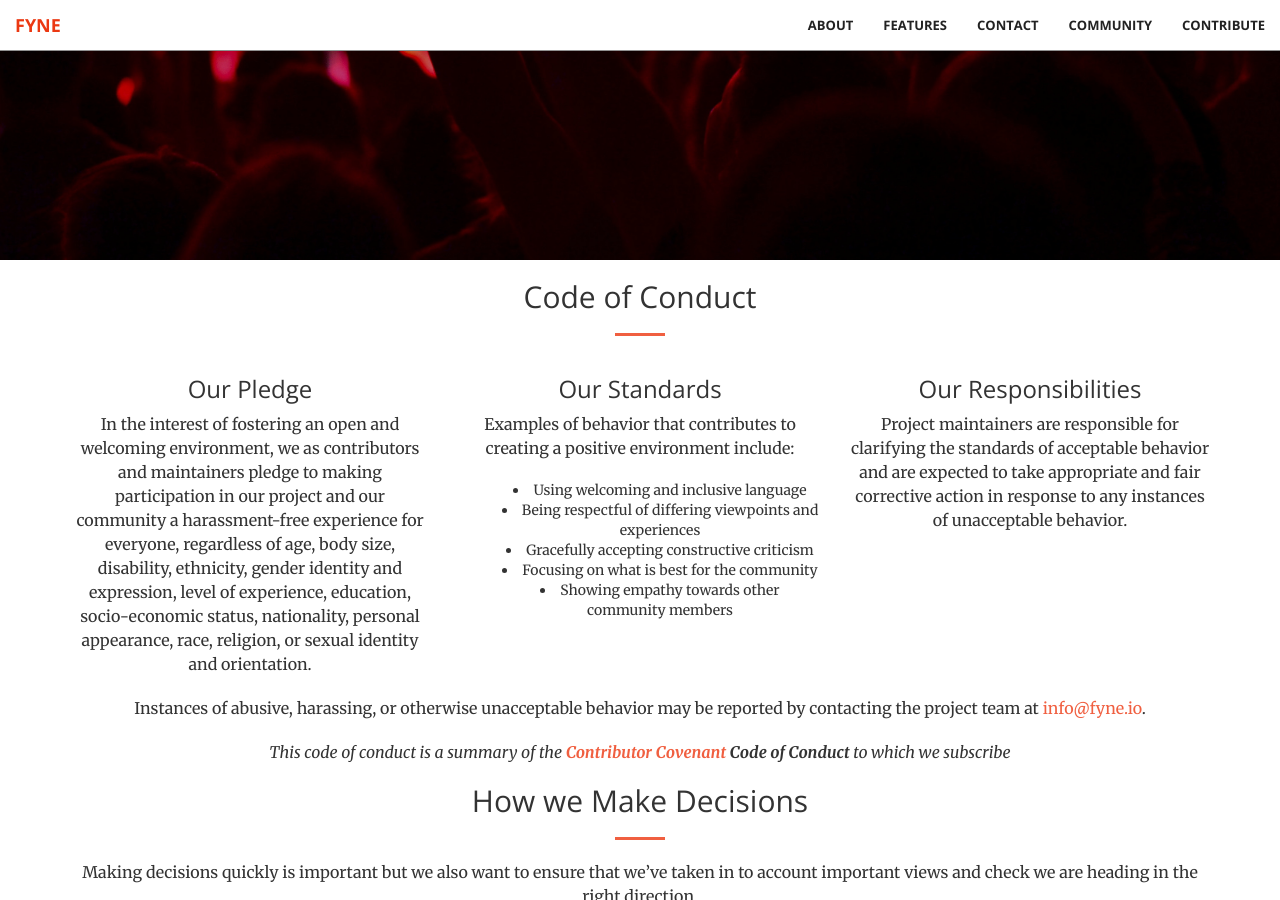
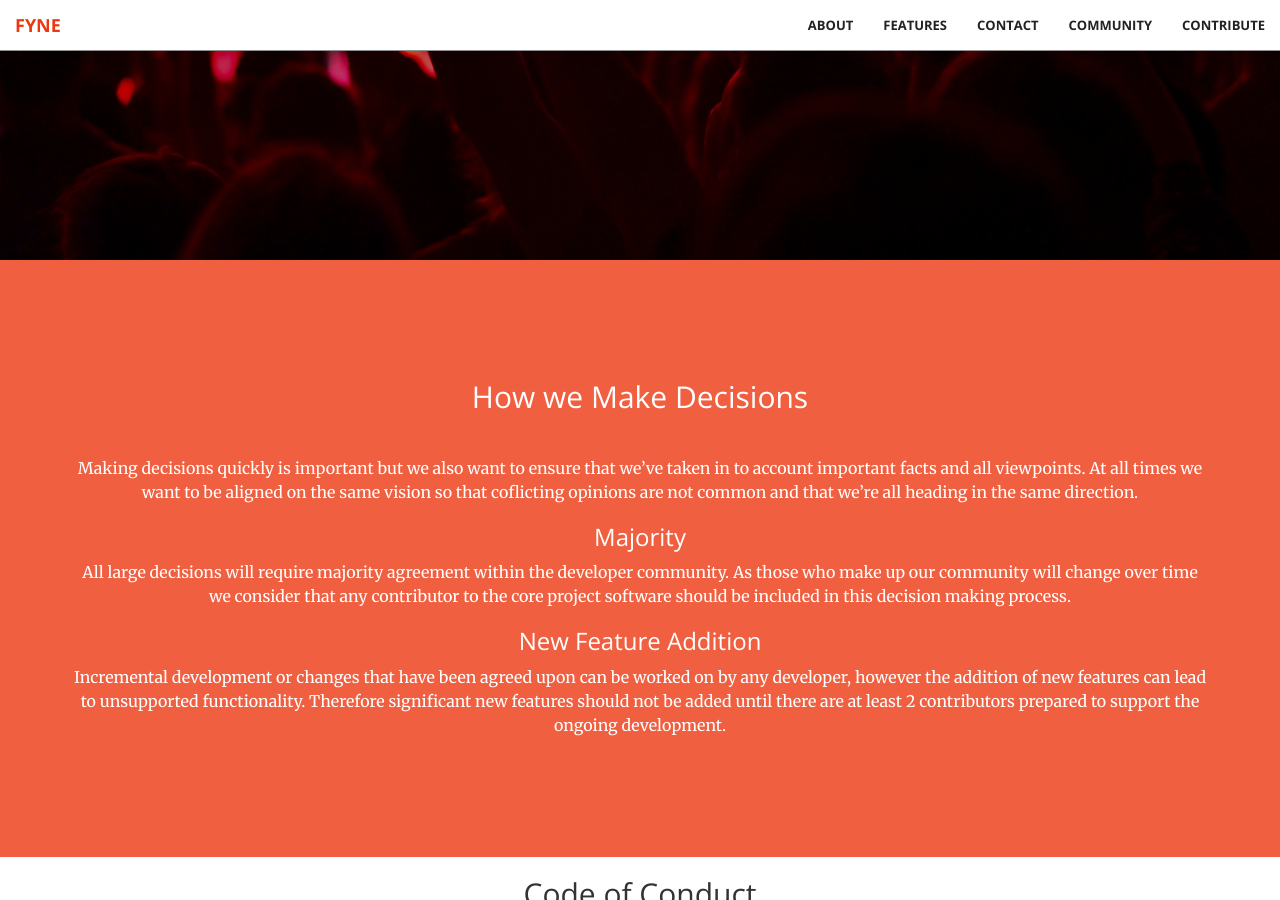
Before and after one commit to fyne-io/fyne-io.github.io, a Jekyll site: the page built from community.md, in a window 1280 px wide and 900 px high, scrolled down 640 px. Built offline with Jekyll 4.4.1, drawn with Linux system fonts in a browser that asks for light colours; some of the changed text lies outside the part shown.

Commit message:
Update wording and layout of community page

```diff
--- a/_includes/aside.html
+++ b/_includes/aside.html
@@ -3,7 +3,7 @@
       <div class="container text-center">
           <div class="call-to-action">
               <h2>Grab the code and try it out!</h2>
-              <a href="#" class="btn btn-default btn-xl wow tada">Download Now!</a>
+              <a href="https://github.com/fyne-io/fyne-io.github.io/releases" target="_new" class="btn btn-default btn-xl wow tada">Download Now!</a>
           </div>
       </div>
   </aside>
--- a/_layouts/page.html
+++ b/_layouts/page.html
@@ -7,6 +7,8 @@
   {% include nav.html %}
   {% include header.html header_img="community" %}
   {{ content }}
+  {% include aside.html %}
+  {% include contact.html %}
   {% include scripts.html %}
 </body>
 
--- a/community.md
+++ b/community.md
@@ -4,11 +4,38 @@
 tagline: Hello!<br><br>We are a fast growing community focussed on building a bright future for application development and desktop usability. Find out more below.
 ---
 
-<style>
-.text-center li {
-  list-style-position: inside;
-}
-</style>
+<section class="bg-primary" id="about">
+<div class="container">
+<div class="row">
+<div class="col-lg-12 text-center" markdown="1">
+
+## How we Make Decisions
+---
+
+Making decisions quickly is important but we also want to ensure that we've
+taken in to account important facts and all viewpoints.
+At all times we want to be aligned on the same vision so that coflicting
+opinions are not common and that we're all heading in the same direction.
+
+### Majority
+
+All large decisions will require majority agreement within the developer community.
+As those who make up our community will change over time we consider that any
+contributor to the core project software should be included in this decision
+making process.
+
+### New Feature Addition
+
+Incremental development or changes that have been agreed upon can be worked
+on by any developer, however the addition of new features can lead to
+unsupported functionality.
+Therefore significant new features should not be added until there are at least
+2 contributors prepared to support the ongoing development.
+
+</div>
+</div>
+</div>
+</section>
 
 <div class="container">
 <div class="row">
@@ -27,12 +54,12 @@
 
 ### Our Pledge
 
-In the interest of fostering an open and welcoming environment, we as
-contributors and maintainers pledge to making participation in our project and
-our community a harassment-free experience for everyone, regardless of age, body
-size, disability, ethnicity, gender identity and expression, level of experience,
-education, socio-economic status, nationality, personal appearance, race,
-religion, or sexual identity and orientation.
+In the interest of fostering an open and welcoming environment, we pledge to
+making participation in our project and our community a harassment-free
+experience for everyone, regardless of age, body size, disability, ethnicity,
+gender identity and expression, level of experience, education,
+socio-economic status, nationality, personal appearance, race, religion, or
+sexual identity and orientation.
 
 </div>
 
@@ -40,14 +67,13 @@
 
 ### Our Standards
 
-Examples of behavior that contributes to creating a positive environment
-include:
+Types of behavior that we encourage:
 
-* Using welcoming and inclusive language
-* Being respectful of differing viewpoints and experiences
-* Gracefully accepting constructive criticism
-* Focusing on what is best for the community
-* Showing empathy towards other community members
+*Using welcoming and inclusive language* <br>
+*Being respectful of differing viewpoints* <br>
+*Gracefully accepting constructive criticism* <br>
+*Focusing on what is best for the community* <br>
+*Showing empathy towards others*
 
 </div>
 
@@ -59,6 +85,9 @@
 behavior and are expected to take appropriate and fair corrective action in
 response to any instances of unacceptable behavior.
 
+Instances of any unacceptable behavior may be reported by email to
+[info@fyne.io](mailto:info@fyne.io).
+
 </div>
 </div>
 </div>
@@ -67,26 +96,10 @@
 <div class="row">
 <div class="col-lg-12 text-center" markdown="1">
 
-Instances of abusive, harassing, or otherwise unacceptable behavior may be
-reported by contacting the project team at [info@fyne.io](mailto:info@fyne.io).
-
 *This code of conduct is a summary of the **[Contributor Covenant][homepage] Code of Conduct** to which we subscribe*
 
 [homepage]: https://www.contributor-covenant.org
 
-## How we Make Decisions
----
-
-Making decisions quickly is important but we also want to ensure that we've taken in to account important views and check we are heading in the right direction.
-
-### Majority
-
-Each decision will require majority agreement within the developer community (defined as contributors to the project affected).
-
-### New Feature Addition
-
-Significant new features should not be added until there are at least 2 contributors prepared to support their ongoing development.
-
 </div>
 </div>
 </div>
```
